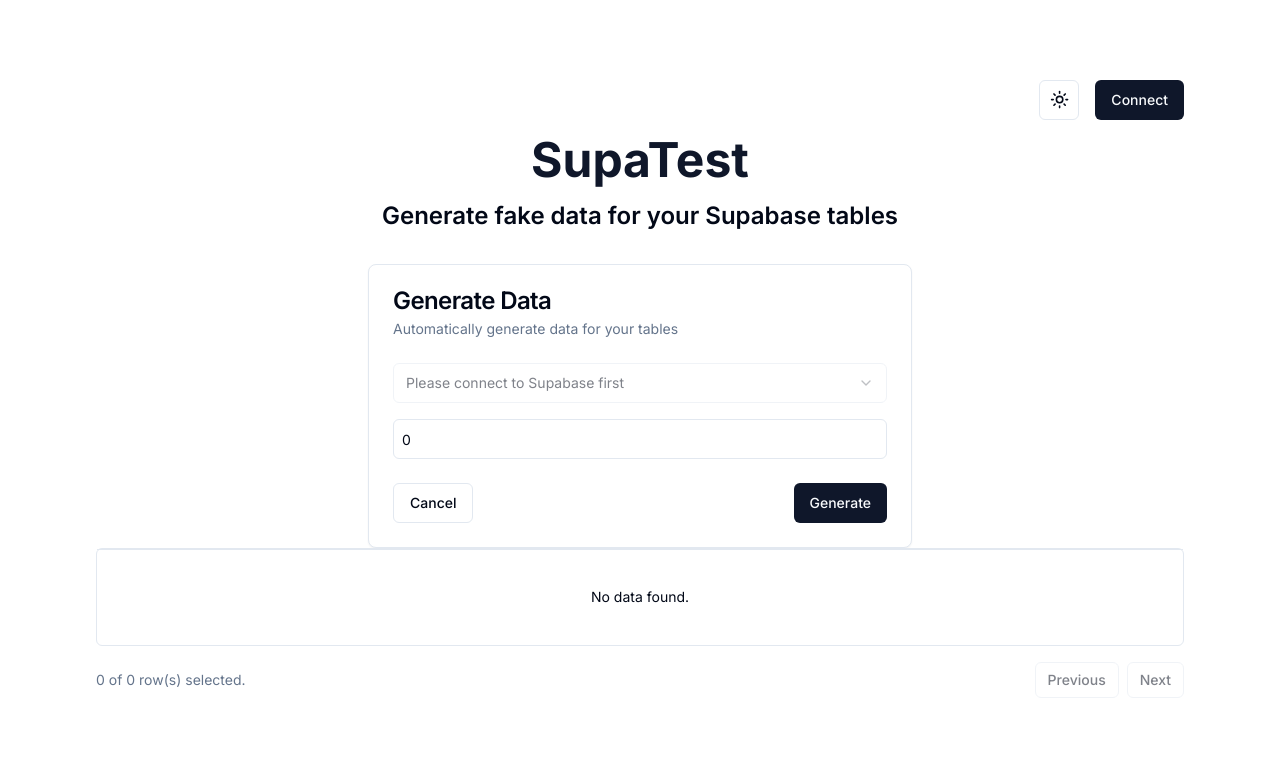
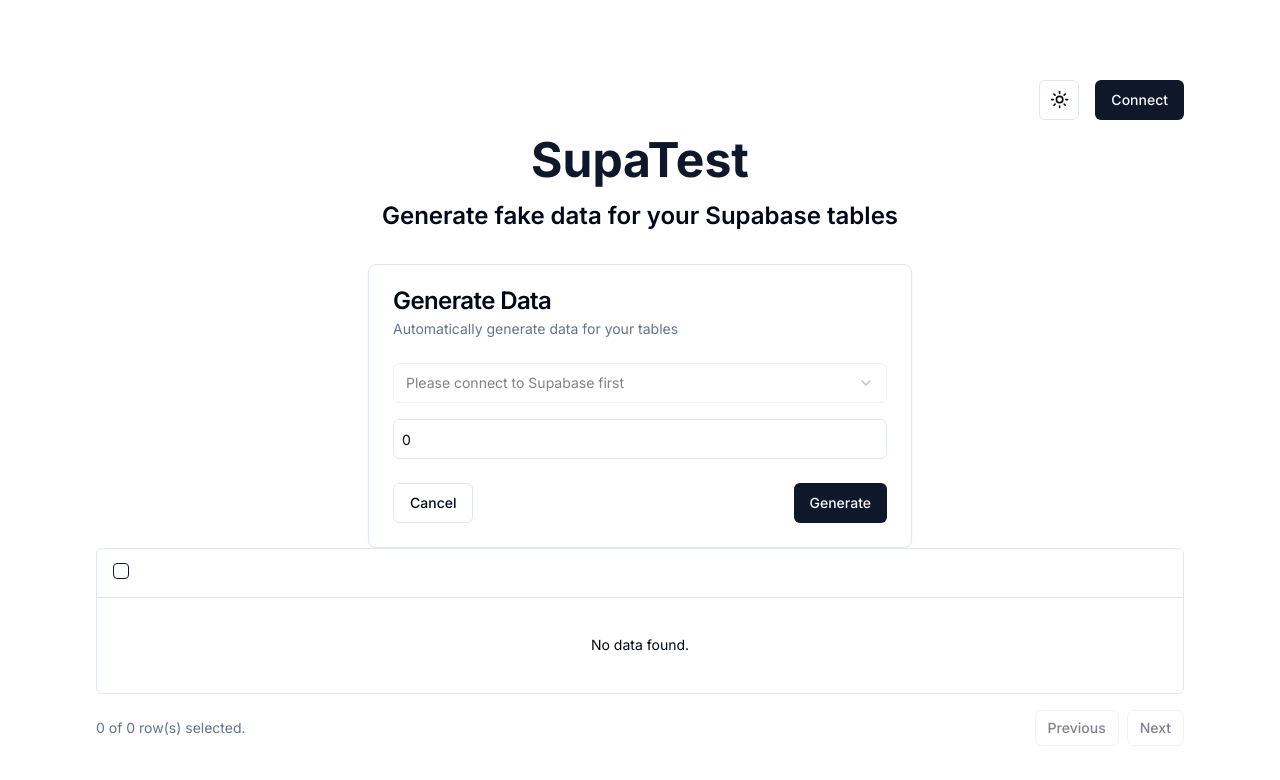
Before and after one commit to vincent0426/supatest, a Next.js app: page / in a window 1280 px wide. Shown: the top 780 px of the page. Built offline with nearby package versions, Linux system fonts and the light colour scheme.

Commit message:
feat: add delete row

```diff
--- a/components/DataTable/index.tsx
+++ b/components/DataTable/index.tsx
@@ -29,6 +29,7 @@
 import { BeatLoader } from 'react-spinners';
 import { Toaster, toast } from 'sonner';
 import { Input } from '../ui/input';
+import { Checkbox } from '../ui/checkbox';
 // const tempData: Payment[] = [
 //   {
 //     id: 'm5gr84i9',
@@ -163,10 +164,30 @@
 // ];
 
 type ColDef = {
-  accessorKey: string
-  header: string
+  id: string
+  accessorKey?: string
+  header: any
   cell: ({ row }: { row: any }) => JSX.Element
 }
+
+const selectHeader = {
+  id: 'select',
+  accessorKey: 'select',
+  header: ({ table }: { table: any }) => (
+    <Checkbox
+      checked={table.getIsAllPageRowsSelected()}
+      onCheckedChange={(value: any) => table.toggleAllPageRowsSelected(!!value)}
+      aria-label="Select all"
+    />
+  ),
+  cell: ({ row }: { row: any }) => (
+    <Checkbox
+      checked={row.getIsSelected()}
+      onCheckedChange={(value: any) => row.toggleSelected(!!value)}
+      aria-label="Select row"
+    />
+  ),
+};
 
 export function DataTable() {
   const { formattedHeaders, setFormattedHeaders, formattedRows, setFormattedRows, isGenerating } = useResultAtom();
@@ -181,18 +202,17 @@
 
   useEffect(() => {
     if (formattedHeaders && formattedRows) {
-      // change all headers into
-      // {
-      //   accessorKey: 'id',
-      //   header: 'ID',
-      //   cell: ({ row }) => <div>{row.getValue('id')}</div>,
-      // },
-      const headers = formattedHeaders.map((header: string) => {
-        return {
+      const headers = [
+        selectHeader,
+      ];
+
+      formattedHeaders.forEach((header: string) => {
+        headers.push({
+          id: header,
           accessorKey: header,
-          header: header,
+          header: () => <div>{header}</div>,
           cell: ({ row }: { row:any }) => <div>{row.getValue(header)}</div>,
-        };
+        });
       });
 
       setHeaders(headers);
@@ -200,16 +220,13 @@
   }, [formattedHeaders, formattedRows]);
 
   const handleDeleteSelected = () => {
-
-    // Assuming each row has a unique ID, you can filter out the selected rows
-    // rowSelection will be something like {0: true, 1: true} if rows 0 and 1 are selected
-    // only go through the rows that are selected
-
-    const newRows = data.filter((row, index) => !rowSelection[index]);
-    // Now set this new data (you may also need to update your state if you're managing it somewhere else)
-    // You may also need to make API calls or do other actions to delete the rows permanently
-    // For this example, I'll assume you have a state for the data and update it
-    setData(newRows as any);
+    // Get selected rows
+    console.log(rowSelection);
+    // rowSelection: {0: true, 1: true, 2: true}
+    // delete rows 0, 1, 2
+    const newRows = formattedRows.filter((row: any, index: number) => !rowSelection[index]);
+    console.log(newRows);
+    setFormattedRows(newRows);
     // Clear row selections after deletion
     setRowSelection({});
   };
```
